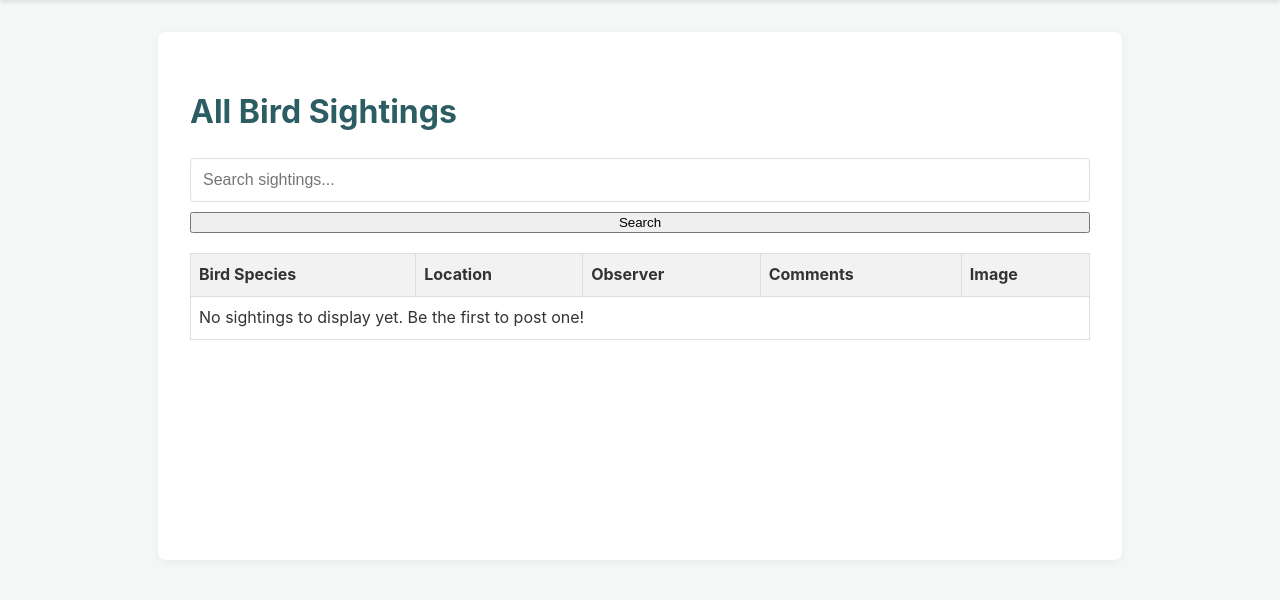
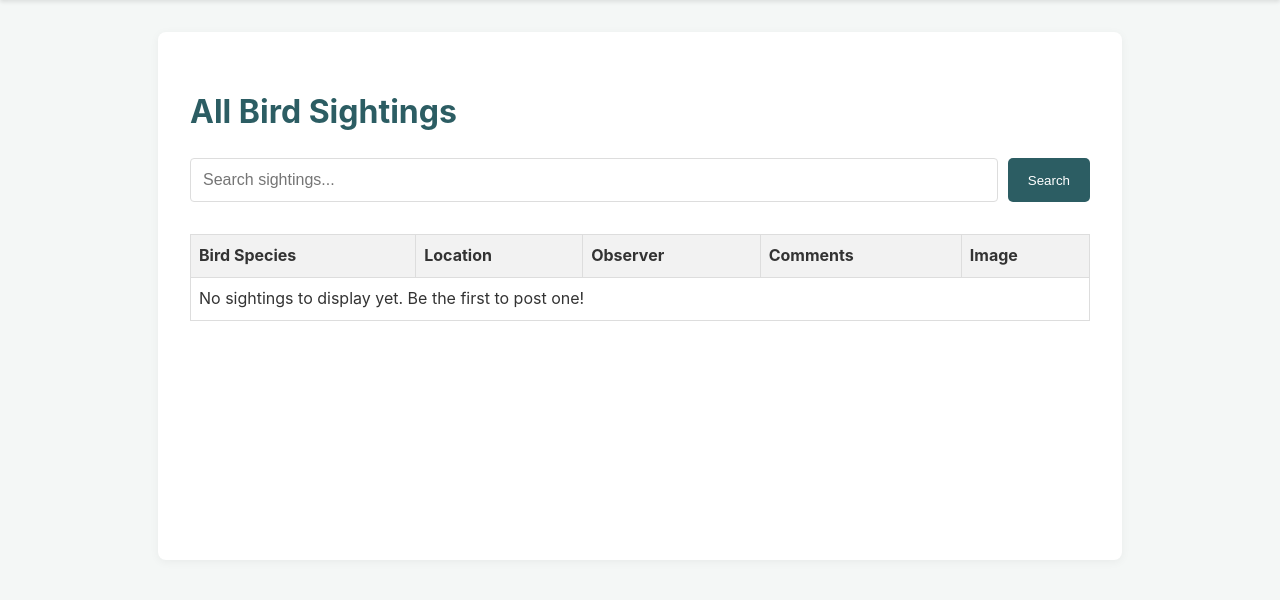
Before and after one commit to CDorning/L4U7-website, a Flask app: page /posts in a window 1280 px wide. Shown: the part 70-670 px from the top of the page. Run offline with Flask 3, Linux system fonts and the light colour scheme; data comes from the database, SQL or seed files in the repository; data that the repository does not hold is empty; some libraries are stand-ins or nearby versions.

Commit message:
CSS updates

```diff
--- a/static/style.css
+++ b/static/style.css
@@ -130,13 +130,30 @@ form input, form select, form textarea {
 }
 
 /* --- Posts & Search --- */
-.search-bar input {
-    width: 100%;
+.search-container {
+    margin-bottom: 2rem;
+}
+
+.search-container form {
+    display: flex;
+    flex-direction: row;
+    gap: 10px;
+}
+
+.search-container input {
+    flex-grow: 1;
     padding: 12px;
-    margin-bottom: 2rem;
     border: 1px solid #ddd;
     border-radius: 4px;
-    box-sizing: border-box; /* Ensures padding doesn't affect width */
+}
+
+.search-container button {
+    padding: 12px 20px;
+    border: none;
+    border-radius: 5px;
+    background-color: #2c5d63;
+    color: white;
+    cursor: pointer;
 }
 
 .post {
```
